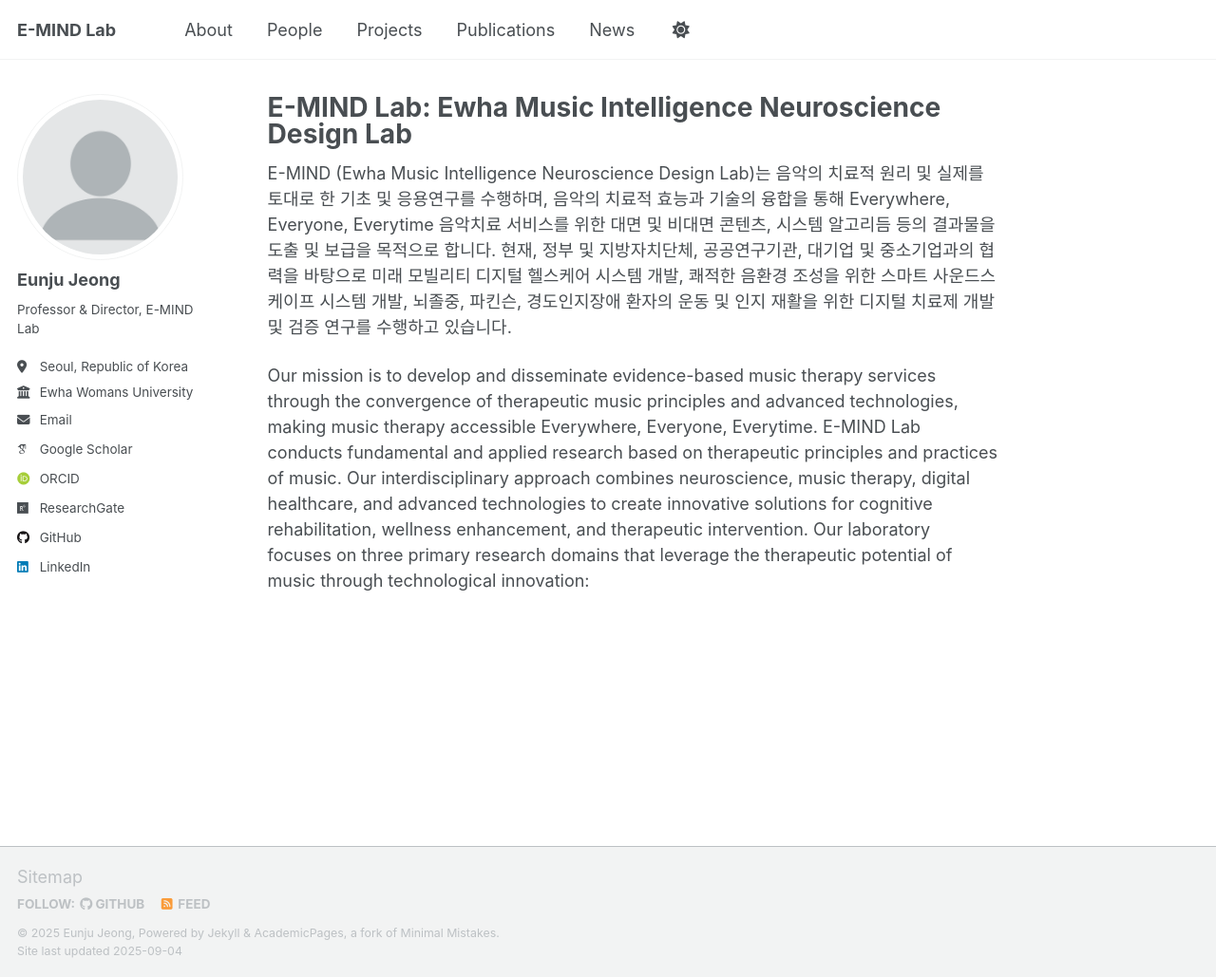
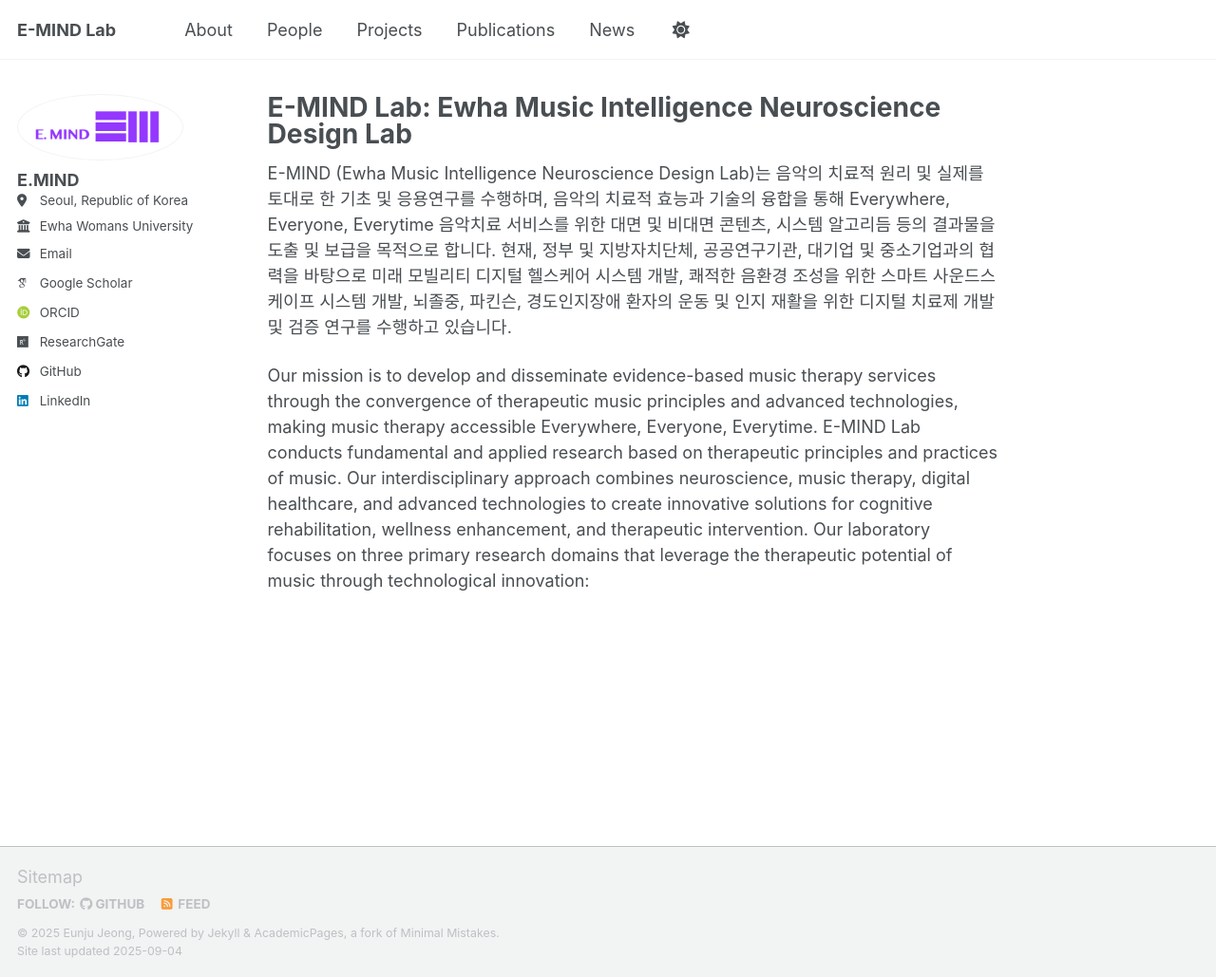
Before and after one commit to eunjujeong/E.MIND, a Jekyll site: the page built from _pages/about.md, in a window 1280 px wide and 1029 px high. Shown: the whole window at 95% size. Built offline with Jekyll 4.4.1, drawn with Linux system fonts in a browser that asks for light colours; some web fonts are replaced; a script that is not in the unit is left out.

Commit message:
Update _config.yml

```diff
--- a/_config.yml
+++ b/_config.yml
@@ -22,10 +22,9 @@
 #               Additional customization can be done by editing /_includes/author-profile.html
 author:
   # Biographic information
-  avatar           : "profile.png"
-  name             : "Eunju Jeong"
+  avatar           : "logo.png"
+  name             : "E.MIND"
   pronouns         : # example: "she/her"
-  bio              : "Professor & Director, E-MIND Lab"
   location         : "Seoul, Republic of Korea"
   employer         : "Ewha Womans University"
   uri              : # URL
```
